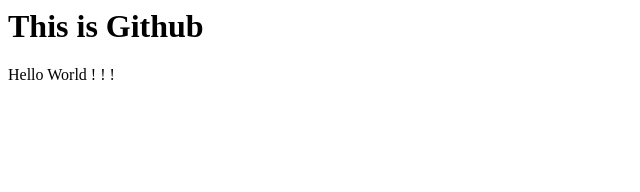
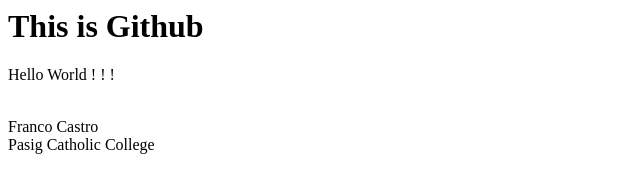
Before and after one commit to Franco028/IT101_Castro, a plain HTML site: page index.html in a window 1280 px wide. Shown: the whole page, without its empty margins (0-640 px from the left). Drawn offline with Linux system fonts and the light colour scheme.

Commit message:
Update index.html
add me and school

```diff
--- a/index.html
+++ b/index.html
@@ -4,5 +4,8 @@
   </head>
   <body>
     <p>Hello World ! ! !</p>
+    <br> Franco Castro
+    <br>
+    Pasig Catholic College
   </body>
 </html>
```
